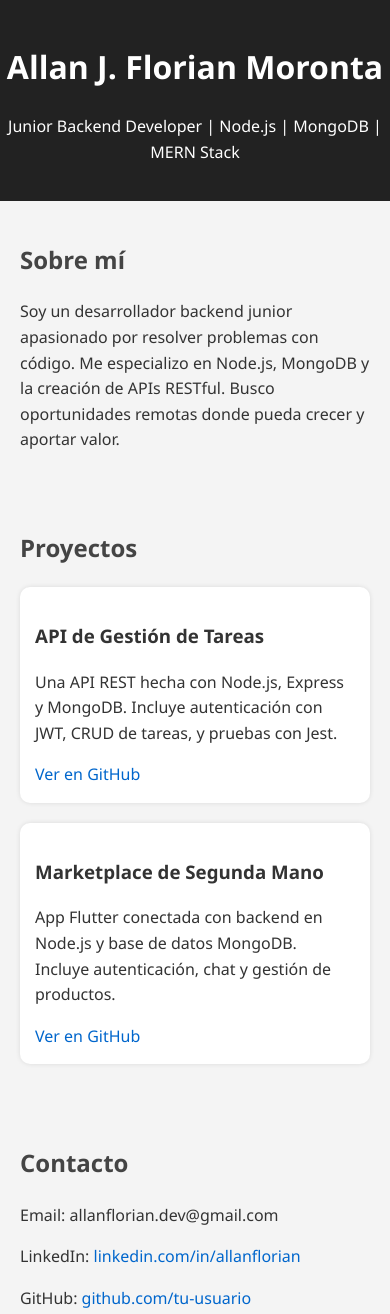
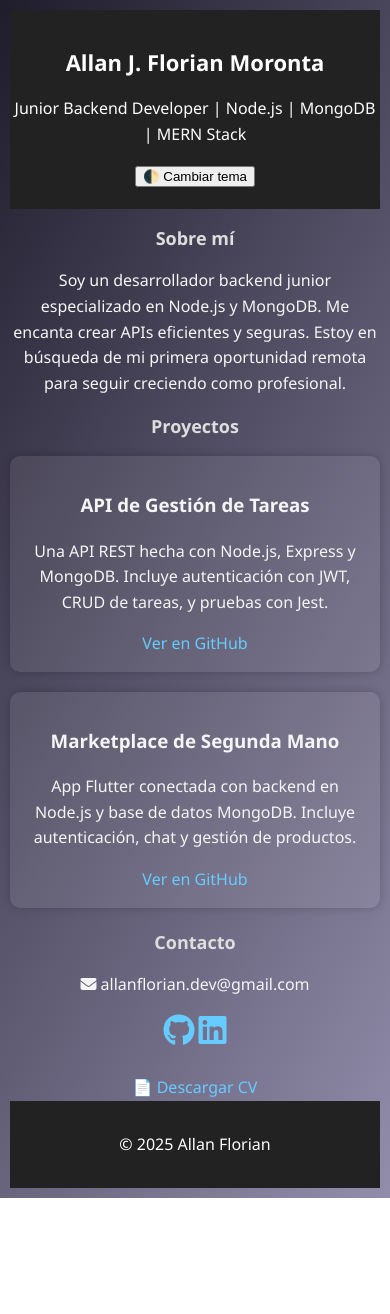
Before and after one commit to AllanF01/allanflorian-portfolio, a plain HTML site: page index.html in a window 390 px wide. Shown: the top 1314 px of the page. After the commit the page ends 1198 px from the top, so only its background shows below. Drawn offline with Linux system fonts and the light colour scheme.

Commit message:
Mejoras al portafolio

```diff
--- a/index.html
+++ b/index.html
@@ -1,20 +1,24 @@
 <!DOCTYPE html>
 <html lang="en">
+
 <head>
   <meta charset="UTF-8" />
   <meta name="viewport" content="width=device-width, initial-scale=1.0"/>
   <title>Allan Florian - Junior Backend Developer</title>
   <link rel="stylesheet" href="style.css" />
+  <link rel="stylesheet" href="https://cdnjs.cloudflare.com/ajax/libs/font-awesome/6.4.0/css/all.min.css" />
+  <script defer src="script.js"></script>
 </head>
 <body>
   <header>
     <h1>Allan J. Florian Moronta</h1>
     <p>Junior Backend Developer | Node.js | MongoDB | MERN Stack</p>
+    <button onclick="toggleDarkMode()">🌓 Cambiar tema</button>
   </header>
 
   <section id="about">
     <h2>Sobre mí</h2>
-    <p>Soy un desarrollador backend junior apasionado por resolver problemas con código. Me especializo en Node.js, MongoDB y la creación de APIs RESTful. Busco oportunidades remotas donde pueda crecer y aportar valor.</p>
+    <p>Soy un desarrollador backend junior especializado en Node.js y MongoDB. Me encanta crear APIs eficientes y seguras. Estoy en búsqueda de mi primera oportunidad remota para seguir creciendo como profesional.</p>
   </section>
 
   <section id="projects">
@@ -23,22 +27,24 @@
     <div class="project">
       <h3>API de Gestión de Tareas</h3>
       <p>Una API REST hecha con Node.js, Express y MongoDB. Incluye autenticación con JWT, CRUD de tareas, y pruebas con Jest.</p>
-      <a href="https://github.com/tu-usuario/task-api" target="_blank">Ver en GitHub</a>
+      <a href="https://github.com/AllanF01/api_tasks" target="_blank">Ver en GitHub</a>
     </div>
 
     <div class="project">
       <h3>Marketplace de Segunda Mano</h3>
       <p>App Flutter conectada con backend en Node.js y base de datos MongoDB. Incluye autenticación, chat y gestión de productos.</p>
-      <a href="https://github.com/tu-usuario/marketplace-app" target="_blank">Ver en GitHub</a>
+      <a href="https://github.com/Jonatndm/marketplace_segundamano" target="_blank">Ver en GitHub</a>
     </div>
 
   </section>
 
   <section id="contact">
     <h2>Contacto</h2>
-    <p>Email: allanflorian.dev@gmail.com</p>
-    <p>LinkedIn: <a href="https://linkedin.com/in/allanflorian" target="_blank">linkedin.com/in/allanflorian</a></p>
-    <p>GitHub: <a href="https://github.com/tu-usuario" target="_blank">github.com/tu-usuario</a></p>
+    <p><i class="fas fa-envelope"></i> allanflorian.dev@gmail.com</p>
+    <a href="https://github.com/AllanF01" target="_blank"><i class="fab fa-github fa-2x"></i></a>
+    <a href="https://linkedin.com/in/allanflorian" target="_blank"><i class="fab fa-linkedin fa-2x"></i></a>
+    <br><br>
+    <a href="CV-AllanFlorian.pdf" download class="btn-cv">📄 Descargar CV</a>
   </section>
 
   <footer>
--- /dev/null
+++ b/script.js
@@ -0,0 +1,3 @@
+function toggleDarkMode() {
+    document.body.classList.toggle('dark');
+  }
--- a/style.css
+++ b/style.css
@@ -3,8 +3,17 @@ body {
   margin: 0;
   padding: 0;
   line-height: 1.6;
-    background-color: #f4f4f4;
-    color: #333;
+  background: linear-gradient(120deg, #1f1c2c, #928DAB);
+  color: #f5f5f5;
+}
+
+body.dark {
+  background: linear-gradient(120deg, #f7f7f7, #d6d6d6);
+  color: #111;
+}
+
+body.dark .project {
+  background: rgba(0, 0, 0, 0.05);
 }
 
 header {
@@ -15,25 +24,39 @@ body {
 }
 
 section {
-    padding: 20px;
-    max-width: 800px;
-    margin: auto;
+  opacity: 0;
+  transform: translateY(30px);
+  animation: fadeIn 1s forwards;
+  animation-delay: 0.3s;
+}
+
+@keyframes fadeIn {
+  to {
+    opacity: 1;
+    transform: translateY(0);
+  }
 }
 
 h2 {
-    color: #444;
+  color: #ddd;
 }
 
 .project {
-    background: white;
+  background: rgba(255, 255, 255, 0.08);
   padding: 15px;
   border-radius: 10px;
   margin-bottom: 20px;
-    box-shadow: 0 0 5px rgba(0,0,0,0.1);
+  box-shadow: 0 0 10px rgba(0,0,0,0.2);
+  transition: transform 0.3s ease, box-shadow 0.3s ease;
+}
+
+.project:hover {
+  transform: scale(1.03);
+  box-shadow: 0 0 15px rgba(0,0,0,0.3);
 }
 
 a {
-    color: #0066cc;
+  color: #66ccff;
   text-decoration: none;
 }
 
@@ -43,3 +66,25 @@ body {
   background-color: #222;
   color: white;
 }
+
+@media screen and (max-width: 600px) {
+  body {
+    padding: 10px;
+  }
+
+  header, section {
+    text-align: center;
+  }
+
+  .project {
+    font-size: 16px;
+  }
+
+  h1 {
+    font-size: 22px;
+  }
+
+  h2 {
+    font-size: 18px;
+  }
+}
```
Also changed, not shown: 1 other file. Lines whose indentation alone changed are shown as unchanged.
